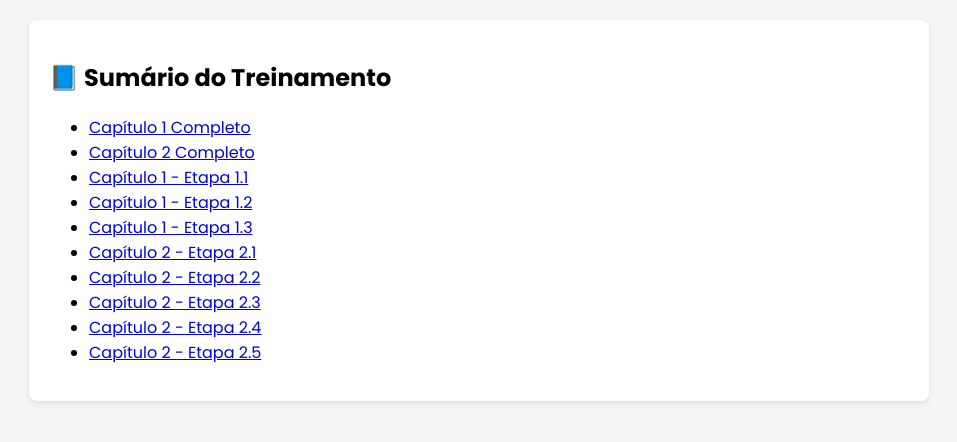
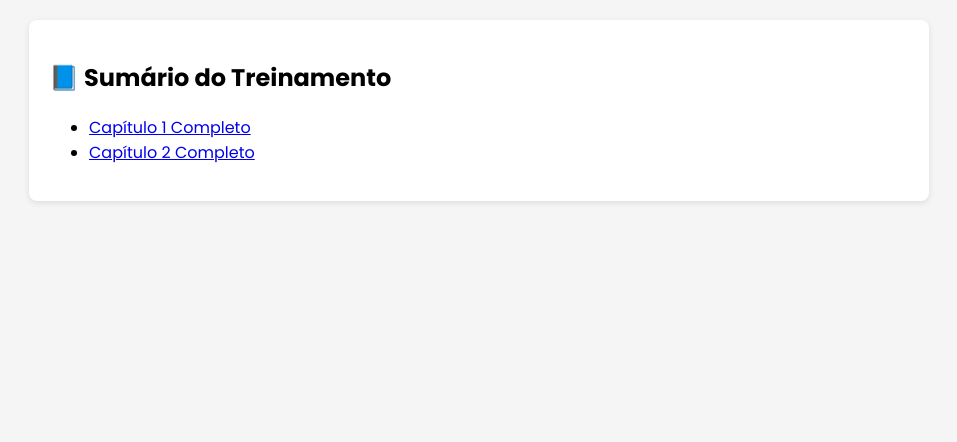
Before and after one commit to Liboreiroduh/LEDCOLLOR, a website: page index.html in a window 1280 px wide. Shown: the part 118-560 px from the top of the page, without its empty margins (161-1118 px from the left). Drawn offline with Linux system fonts and the light colour scheme.

Commit message:
Update index.html

```diff
--- a/index.html
+++ b/index.html
@@ -18,14 +18,7 @@
       <ul>
         <li><a href="capitulo1.html">Capítulo 1 Completo</a></li>
         <li><a href="capitulo2.html">Capítulo 2 Completo</a></li>
-        <li><a href="capitulo1/1.1.html">Capítulo 1 - Etapa 1.1</a></li>
-        <li><a href="capitulo1/1.2.html">Capítulo 1 - Etapa 1.2</a></li>
-        <li><a href="capitulo1/1.3.html">Capítulo 1 - Etapa 1.3</a></li>
-        <li><a href="capitulo2/2.1.html">Capítulo 2 - Etapa 2.1</a></li>
-        <li><a href="capitulo2/2.2.html">Capítulo 2 - Etapa 2.2</a></li>
-        <li><a href="capitulo2/2.3.html">Capítulo 2 - Etapa 2.3</a></li>
-        <li><a href="capitulo2/2.4.html">Capítulo 2 - Etapa 2.4</a></li>
-        <li><a href="capitulo2/2.5.html">Capítulo 2 - Etapa 2.5</a></li>
+
       </ul>
     </div>
   </div>
```
